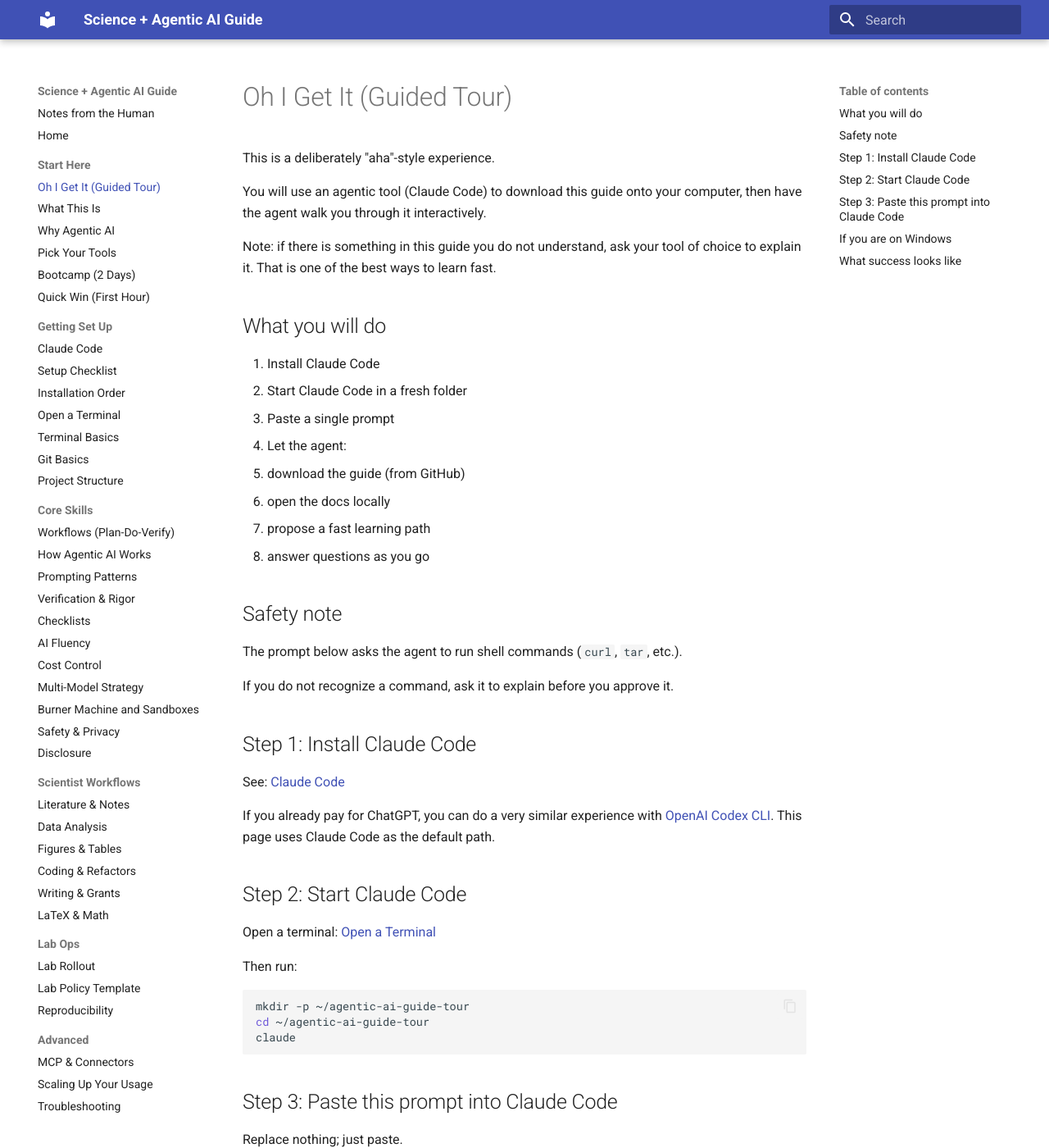
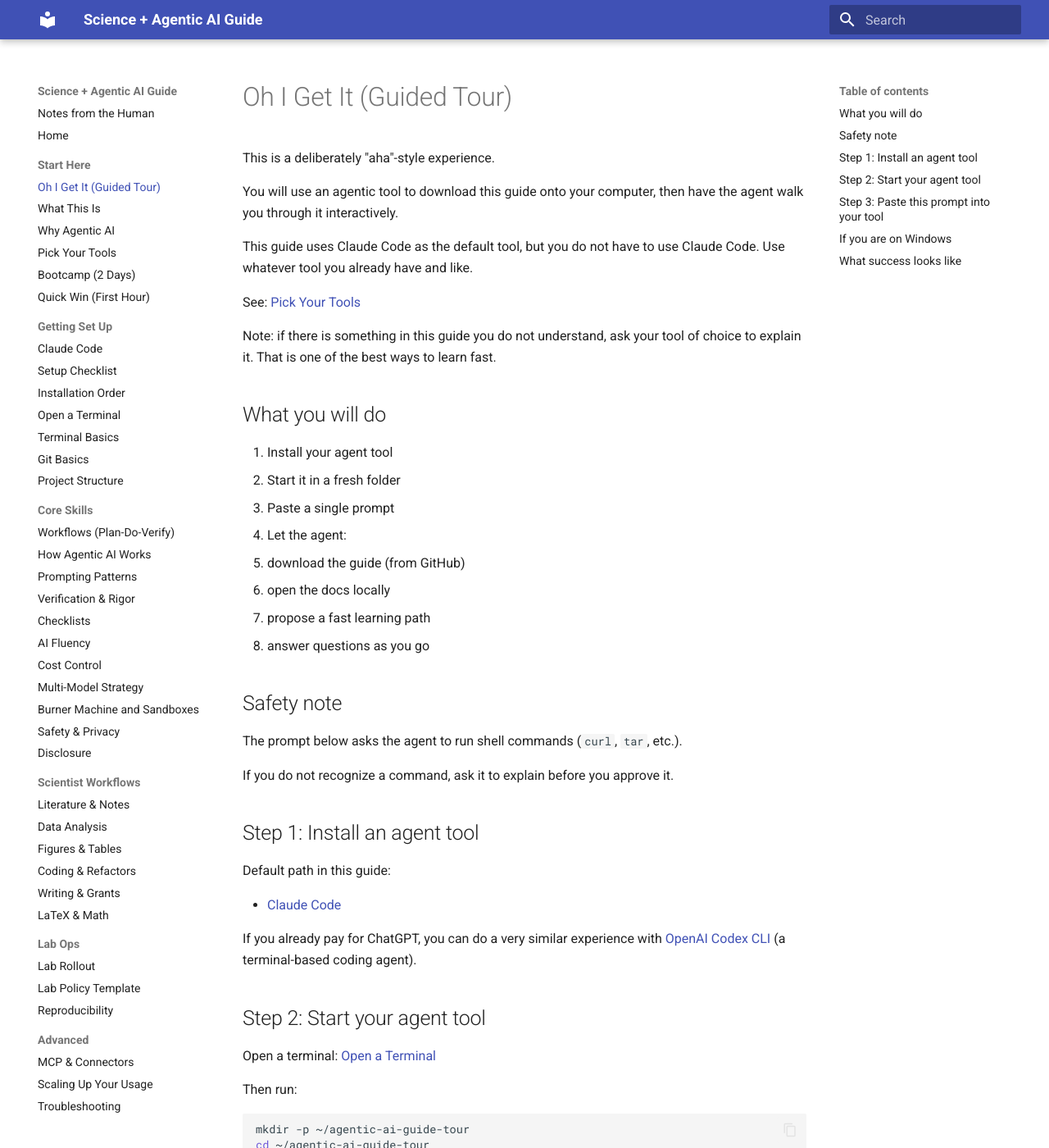
Before and after one commit to Chris-Cullins/science-ai-guide, an MkDocs documentation site: the page built from docs/oh-i-get-it.md, in a window 1280 px wide and 1400 px high. Shown: the whole window at 82% size. Built offline with MkDocs 1.6.1 and Material for MkDocs 9.7.7, drawn with Linux system fonts in a browser that asks for light colours; some of the changed text lies outside the part shown.

Commit message:
Clarify guided tour works with any agent tool

````diff
--- a/docs/oh-i-get-it.md
+++ b/docs/oh-i-get-it.md
@@ -2,14 +2,18 @@
 
 This is a deliberately "aha"-style experience.
 
-You will use an agentic tool (Claude Code) to download this guide onto your computer, then have the agent walk you through it interactively.
+You will use an agentic tool to download this guide onto your computer, then have the agent walk you through it interactively.
+
+This guide uses Claude Code as the default tool, but you do not have to use Claude Code. Use whatever tool you already have and like.
+
+See: [Pick Your Tools](tooling.md)
 
 Note: if there is something in this guide you do not understand, ask your tool of choice to explain it. That is one of the best ways to learn fast.
 
 ## What you will do
 
-1. Install Claude Code
-2. Start Claude Code in a fresh folder
+1. Install your agent tool
+2. Start it in a fresh folder
 3. Paste a single prompt
 4. Let the agent:
    - download the guide (from GitHub)
@@ -23,13 +27,15 @@
 
 If you do not recognize a command, ask it to explain before you approve it.
 
-## Step 1: Install Claude Code
+## Step 1: Install an agent tool
 
-See: [Claude Code](claude-code.md)
+Default path in this guide:
 
-If you already pay for ChatGPT, you can do a very similar experience with [OpenAI Codex CLI](https://github.com/openai/codex). This page uses Claude Code as the default path.
+- [Claude Code](claude-code.md)
 
-## Step 2: Start Claude Code
+If you already pay for ChatGPT, you can do a very similar experience with [OpenAI Codex CLI](https://github.com/openai/codex) (a terminal-based coding agent).
+
+## Step 2: Start your agent tool
 
 Open a terminal: [Open a Terminal](open-terminal.md)
 
@@ -41,7 +47,15 @@
 claude
 ```
 
-## Step 3: Paste this prompt into Claude Code
+If you are using Codex CLI instead:
+
+```bash
+mkdir -p ~/agentic-ai-guide-tour
+cd ~/agentic-ai-guide-tour
+codex
+```
+
+## Step 3: Paste this prompt into your tool
 
 Replace nothing; just paste.
 
@@ -71,7 +85,7 @@
 
 ## If you are on Windows
 
-Claude Code can run in Windows shells. If the `tar` command is not available, ask the agent to use a zip download + PowerShell `Expand-Archive` instead.
+If the `tar` command is not available, ask the agent to use a zip download + PowerShell `Expand-Archive` instead.
 
 ## What success looks like
 
````
